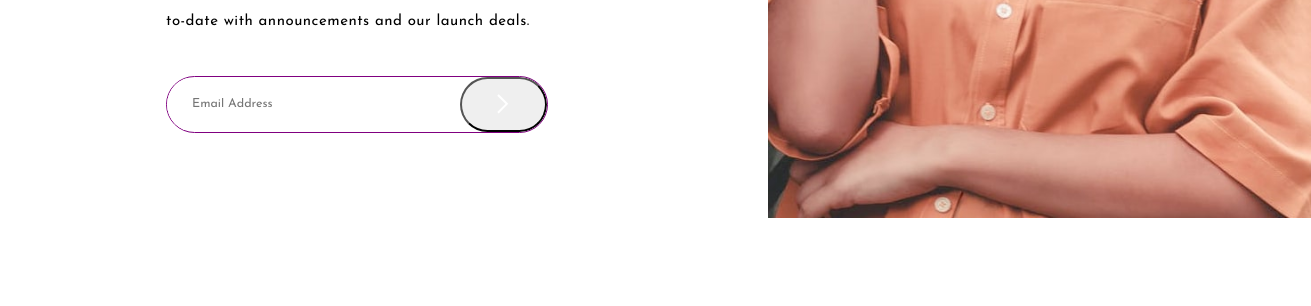
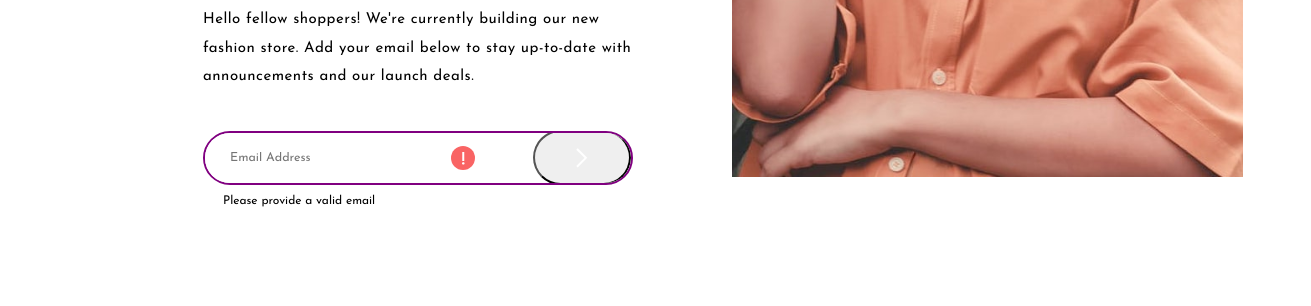
Before and after one commit to harnettd/base-apparel-coming-son, a plain HTML site: page index.html in a window 1280 px wide. Shown: the part 494-800 px from the top of the page, 1311 px wide, since content can reach past the window. Drawn offline with Linux system fonts and the light colour scheme.

Commit message:
commit really old changes

```diff
--- a/index.html
+++ b/index.html
@@ -2,7 +2,7 @@
 <html lang="en" dir="ltr">
 
 <head>
-  <meta charset="UTF-8">
+  <meta charset="utf-8">
 
   <!-- displays site properly based on user's device -->
   <meta name="viewport" content="width=device-width, initial-scale=1.0">
@@ -16,35 +16,47 @@
   <link rel="preconnect" href="https://fonts.gstatic.com" crossorigin>
   <link href="https://fonts.googleapis.com/css2?family=Josefin+Sans:wght@300;400;600&display=swap" rel="stylesheet">
 
+  <!-- Local stylesheet -->
   <link rel="stylesheet" href="./styles.css">
 </head>
 
 <body>
-  <main class="container-grid">
+
+  <main class="container-grid-wrapper">
+    <div class="container-grid">
 
       <img class="logo" src="./images/logo.svg" alt="Base Apparel logo" width="158" height="33">
 
       <picture class="hero-area">
-      <source srcset="./images/hero-desktop.jpg" media="(min-width: 768px)" width="610" height="800">
+        <source srcset="./images/hero-desktop.jpg" media="(min-width: 1200px)" width="610" height="800">
         <img class="hero-area__img" src="./images/hero-mobile.jpg" alt="Photo of a female clothing model" width="375"
           height="250">
       </picture>
 
       <div class="txt-area">
+        <div class="txt-container">
           <p class="headline__start">WE'RE</p>
           <h1 class="headline__end">COMING SOON</h1>
 
           <p class="copy">Hello fellow shoppers! We're currently building our new fashion store.
             Add your email below to stay up-to-date with announcements and our launch deals.</p>
 
-      <form class="email-submit-row" action="#">
-          <input class="email-submit-row__input" type="email" placeholder="Email Address">
-          <button class="email-submit-row__btn" type="submit">
-            <img class="email-submit-row__btn-img" src="./images/icon-arrow.svg" alt="Arrow icon" width="12" height="20">
+          <form class="email-form" action="#">
+            <div class="email-form__flex-row">
+              <input class="email-form__input" type="email" placeholder="Email Address">
+              <img class="email-form__err-icon" src="./images/icon-error.svg" alt="A red exclamation mark" width="24" height="24">
+              <button class="email-form__btn" type="submit">
+                <img class="email-form__btn-img" src="./images/icon-arrow.svg" alt="Arrow icon" width="12" height="20">
               </button>
+            </div>
+            <p class="email-form__err-msg">Please provide a valid email</p>
           </form>
+
+        </div>
+      </div>
     </div>
 
+    </div>
   </main>
 
   <!-- <footer>
--- a/styles.scss
+++ b/styles.scss
@@ -1,12 +1,20 @@
-$breakpoint: 768px;
+// 1. Settings
 
+// Bootstrap breakpoints
+$medium: 768px;
+$large: 992px;
+$x-large: 1200px;
+$xx-large: 1400px;
+$breakpoint: $x-large;
 
-// Fonts
-
+// Font family and weights
 $font-stack: 'Josefin Sans', sans-serif;
 $light: 300;
 $regular: 400;
 $semi-bold: 600;
+
+
+// 2. Tools
 
 @mixin font($size, $weight) {
     font: {
@@ -17,45 +25,62 @@ $semi-bold: 600;
 }
 
 
-// Styling
+// 3. Generic
 
+// CSS reset
+*>* {
+    box-sizing: border-box;
+    margin-top: 0;
+}
+
+// Normalizing rules
 html {
     font-size: 62.5%;
-}
-
-* > * {
-    // box-sizing: border-box;
-    margin-top: 0;
 }
 
 body {
     margin: 0;
 }
 
+
+// 4. Elements
+
+.container-grid-wrapper {
+    display: flex;
+    justify-content: center;
+    align-items: flex-start;
+}
+
 .container-grid {
     display: grid;
     grid-template-rows: auto auto auto;
-    grid-template-columns: 1fr;
+    // grid-template-columns: 1fr;
+
     min-width: 37.5rem;
-    width: 100%;
+    max-width: $medium;
 
     @media screen and (min-width: $breakpoint) {
         grid-template-rows: auto 1fr;
-        grid-template-columns: 1fr 42.4%;
+        grid-template-columns: 1fr minmax(36%, 42.4%);
+
+        max-width: none;
         max-height: 80rem;
     }
 }
 
 .logo {
+    box-sizing: content-box;
     display: block;
     height: auto;
-    margin: 3rem 3rem 3rem 3rem;
+    // margin: 3rem 3rem 3rem 3rem;
+    padding: 3rem;
     width: 10rem;
 
     @media screen and (min-width: $breakpoint) {
         grid-column: 1 / 2;
         grid-row: 1 / 2;
-        margin: 6.5rem 3rem 3rem 16.4rem;
+        // margin: 6.5rem 0 3rem 16.4rem;
+        padding: 6.5rem 0 6.5rem 16.4rem;
         width: 16rem;
     }
 }
@@ -74,20 +99,29 @@ body {
     width: 100%;
 
     @media screen and (min-width: $breakpoint) {
-        max-height: 80rem;
-        object-fit: contain;
+        // max-height: 80rem;
+        // min-width: 100%;
+        object-fit: cover;
         object-position: right top;
+        // width: auto;
     }
 }
 
 .txt-area {
+    align-items: flex-start;
+    display: flex;
+    justify-content: flex-start;
     padding: 0 3.1rem;
 
     @media screen and (min-width: $breakpoint) {
         grid-column: 1 / 2;
         grid-row: 2 / 3;
-        padding: 0 22rem 0 16.6rem;
+        padding: 12rem 0 0 16.6rem;
     }
+}
+
+.txt-container {
+    max-width: 43rem;
 }
 
 .headline__start {
@@ -99,7 +133,7 @@ body {
     @media screen and (min-width: $breakpoint) {
         @include font(6.3rem, $light);
         letter-spacing: 1.75rem;
-        margin: 10rem auto -0.6rem;
+        margin: 0 0 -0.6rem;
         text-align: left;
     }
 }
@@ -133,21 +167,31 @@ body {
         line-height: 1.9;
         margin-bottom: 3.9rem;
         text-align: left;
+        max-width: 43rem;
     }
 }
 
-.email-submit-row {
-    align-items: center;
-    border: 0.1rem solid purple;
-    border-radius: 3rem;
-    display: flex;
-    justify-content: space-between;
-    overflow: hidden;
+.email-form {
+
+    &__flex-row {
+        display: flex;
+        flex-direction: row;
+        justify-content: space-between;
+        align-items: center;
+
+        width: 100%;
+        height: 5.4rem;
+
+        border: 0.2rem solid purple;
+        border-radius: 3rem;
+
+        overflow: hidden;
+    }
 
     &__input {
         @include font(1.25rem, $regular);
         border: none;
-        padding: 1.7rem 1.7rem 1.7rem 2.5rem;
+        // padding: 1.7rem 1.7rem 1.7rem 2.5rem;
 
         @media screen and (min-width: $breakpoint) {
             @include font(1.25rem, $regular);
@@ -155,13 +199,22 @@ body {
         }
     }
 
+    &__err-icon {
+        display: block;
+
+        width: 2.4rem;
+        height: 2.4rem;
+    }
+
     &__btn {
+        display: flex;
+        justify-content: center;
         align-items: center;
+
+        width: 20%;
+        height: 100%;
+
         border-radius: 3rem;
-        display: flex;
-        height: 4.7rem;
-        justify-content: center;
-        width: 20%;
 
         @media screen and (min-width: $breakpoint) {
             border-radius: 3rem;
@@ -172,6 +225,7 @@ body {
 
     &__btn-img {
         display: block;
+
         width: auto;
         height: 2rem;
 
@@ -179,13 +233,20 @@ body {
             height: 2rem;
         }
     }
+
+    &__err-msg {
+        margin-top: 1rem;
+        margin-left: 2rem;
+
+        @include font(1.2rem, $regular)
+    }
 }
 
 // Development redefinition level
 
 body {
     background: {
-        image: url("./design/desktop-design.jpg");
+        // image: url("./design/desktop-design.jpg");
         repeat: no-repeat;
         position: left top;
         size: contain;
```
Also changed, not shown: styles.css, 1 other file. Lines whose indentation alone changed are shown as unchanged.
